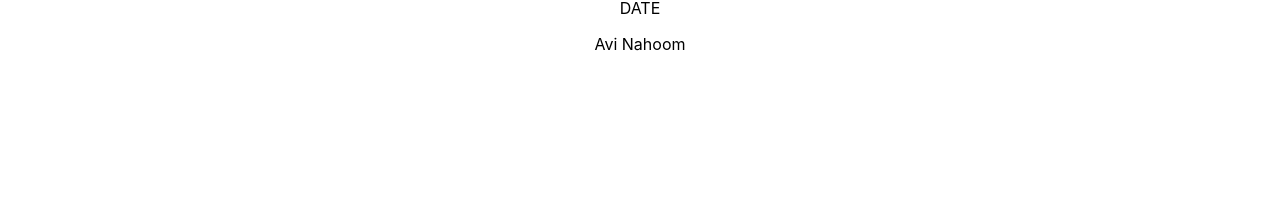
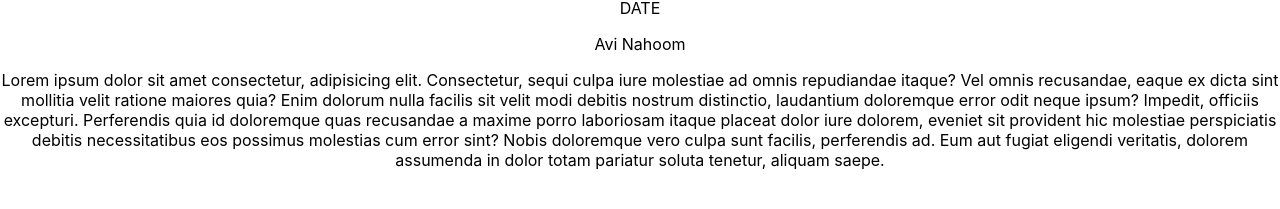
Before and after one commit to MrchinFTW/yoda-final-project, a React (Create React App) app: page /event in a window 1280 px wide. Shown: the part 493-702 px from the top of the page. Built offline with nearby package versions, Linux system fonts and the light colour scheme.

Commit message:
added the workshopContant porp

```diff
--- a/src/EventRegister.jsx
+++ b/src/EventRegister.jsx
@@ -9,6 +9,8 @@ const lacture = {
   },
   workshopDate: "DATE",
   workshopTeacher: "Avi Nahoom",
+  workshopEventContant:
+    "Lorem ipsum dolor sit amet consectetur, adipisicing elit. Consectetur, sequi culpa iure molestiae ad omnis repudiandae itaque? Vel omnis recusandae, eaque ex dicta sint mollitia velit ratione maiores quia? Enim dolorum nulla facilis sit velit modi debitis nostrum distinctio, laudantium doloremque error odit neque ipsum? Impedit, officiis excepturi. Perferendis quia id doloremque quas recusandae a maxime porro laboriosam itaque placeat dolor iure dolorem, eveniet sit provident hic molestiae perspiciatis debitis necessitatibus eos possimus molestias cum error sint? Nobis doloremque vero culpa sunt facilis, perferendis ad. Eum aut fugiat eligendi veritatis, dolorem assumenda in dolor totam pariatur soluta tenetur, aliquam saepe.",
 };
 const EventReginster = () => {
   return (
@@ -21,6 +23,7 @@ const EventReginster = () => {
       })}
       <p>{lacture.workshopDate}</p>
       <p>{lacture.workshopTeacher}</p>
+      <p>{lacture.workshopEventContant}</p>
     </div>
   );
 };
```
